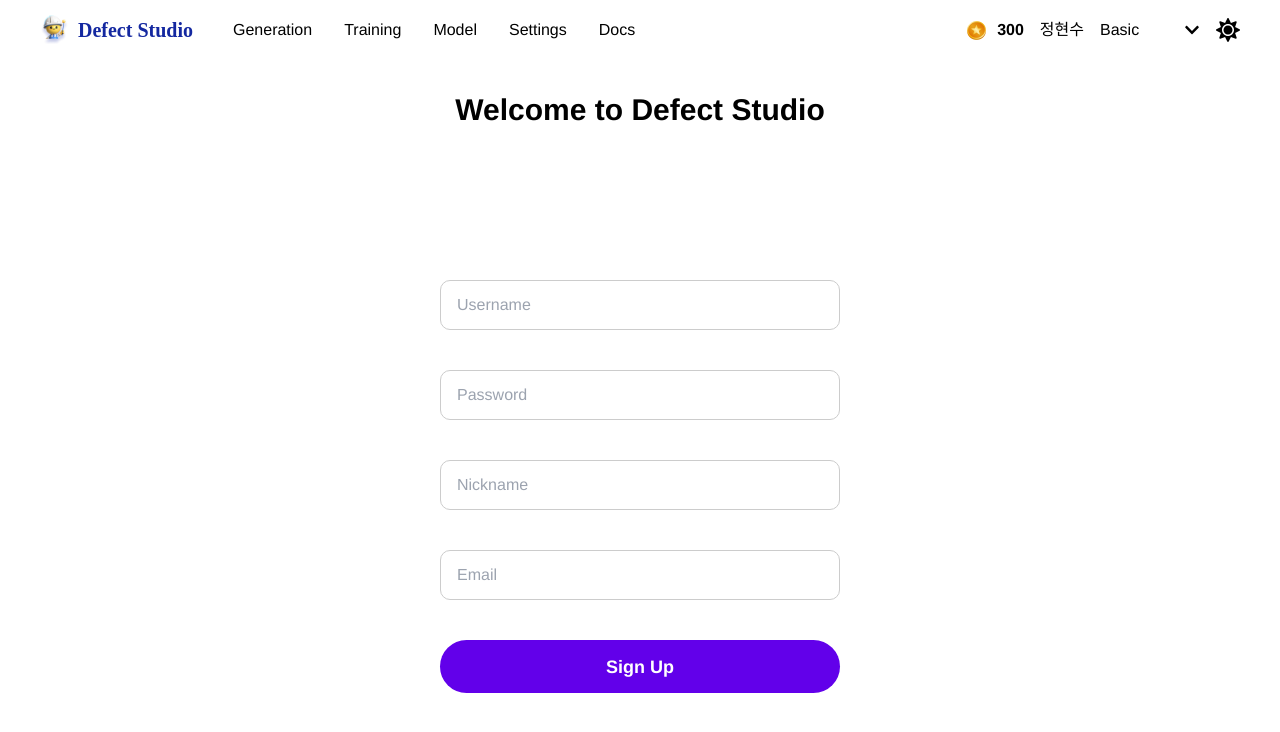
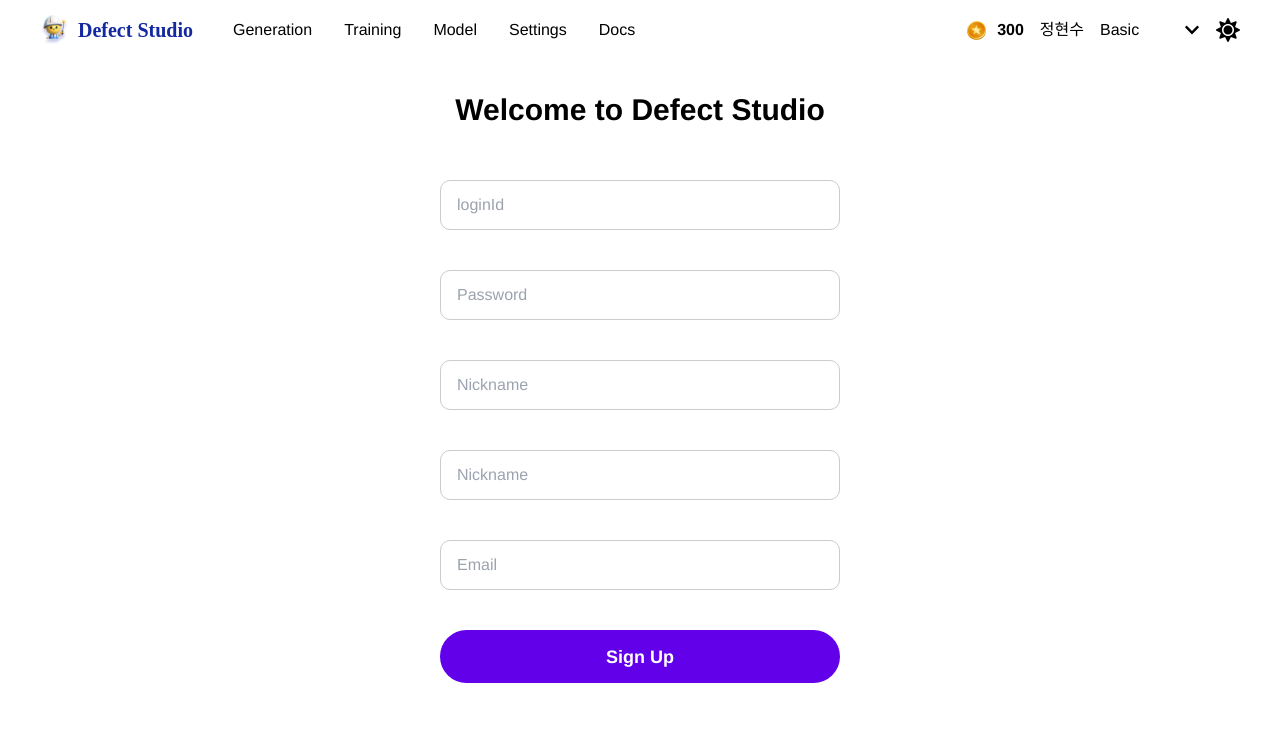
Before and after one commit to tnwls000/DefectStudio, a React (Vite) app in the folder frontend/: page /signup in a window 1280 px wide. Shown: the top 732 px of the page. Built offline with nearby package versions, Linux system fonts and the light colour scheme; a web font is replaced by a local one.

Commit message:
[#17]fix : ERD에 맞는 회원가입 정보로수정 #S11P21S001-92

```diff
--- a/frontend/src/pages/Signup.tsx
+++ b/frontend/src/pages/Signup.tsx
@@ -1,11 +1,19 @@
 import { useForm } from 'react-hook-form';
+
+type formData = {
+  login_id: string;
+  name: string;
+  nickname: string;
+  password: string;
+  email: string;
+};
 
 const Signup = () => {
   const {
     register,
     handleSubmit,
     formState: { errors }
-  } = useForm();
+  } = useForm<formData>();
 
   const onSubmit = handleSubmit((data) => {
     console.log(data);
@@ -16,17 +24,14 @@
       <p className="absolute left-1/2 top-8 transform -translate-x-1/2 text-2xl sm:text-3xl font-black text-center text-black">
         Welcome to Defect Studio
       </p>
-      <form
-        onSubmit={handleSubmit(onSubmit)}
-        className="flex flex-col absolute top-[200px] left-1/2 transform -translate-x-1/2"
-      >
+      <form onSubmit={onSubmit} className="flex flex-col absolute top-[100px] left-1/2 transform -translate-x-1/2">
         <input
-          {...register('username', { required: 'Username is required' })}
+          {...register('login_id', { required: 'Username is required' })}
           type="text"
-          placeholder="Username"
-          className={`w-[90%] min-w-[400px] my-5 max-w-[400px] h-[50px] px-4 rounded-[10px] border ${errors.username ? 'border-red-500' : 'border-[#ccc]'} text-sm sm:text-base text-[#808080] focus:outline-none`}
+          placeholder="loginId"
+          className={`w-[90%] min-w-[400px] my-5 max-w-[400px] h-[50px] px-4 rounded-[10px] border ${errors.login_id ? 'border-red-500' : 'border-[#ccc]'} text-sm sm:text-base text-[#808080] focus:outline-none`}
         />
-        {errors.username && <p className="text-red-500 text-sm">{errors.username.message}</p>}
+        {errors.login_id && <p className="text-red-500 text-sm">{errors.login_id.message}</p>}
 
         <input
           {...register('password', { required: 'Password is required' })}
@@ -35,6 +40,14 @@
           className={`w-[90%] min-w-[400px] my-5 max-w-[400px] h-[50px] px-4 rounded-[10px] border ${errors.password ? 'border-red-500' : 'border-[#ccc]'} text-sm sm:text-base text-[#808080] focus:outline-none`}
         />
         {errors.password && <p className="text-red-500 text-sm">{errors.password.message}</p>}
+
+        <input
+          {...register('name', { required: 'Nickname is required' })}
+          type="text"
+          placeholder="Nickname"
+          className={`w-[90%] min-w-[400px] my-5 max-w-[400px] h-[50px] px-4 rounded-[10px] border ${errors.name ? 'border-red-500' : 'border-[#ccc]'} text-sm sm:text-base text-[#808080] focus:outline-none`}
+        />
+        {errors.name && <p className="text-red-500 text-sm">{errors.name.message}</p>}
 
         <input
           {...register('nickname', { required: 'Nickname is required' })}
```
